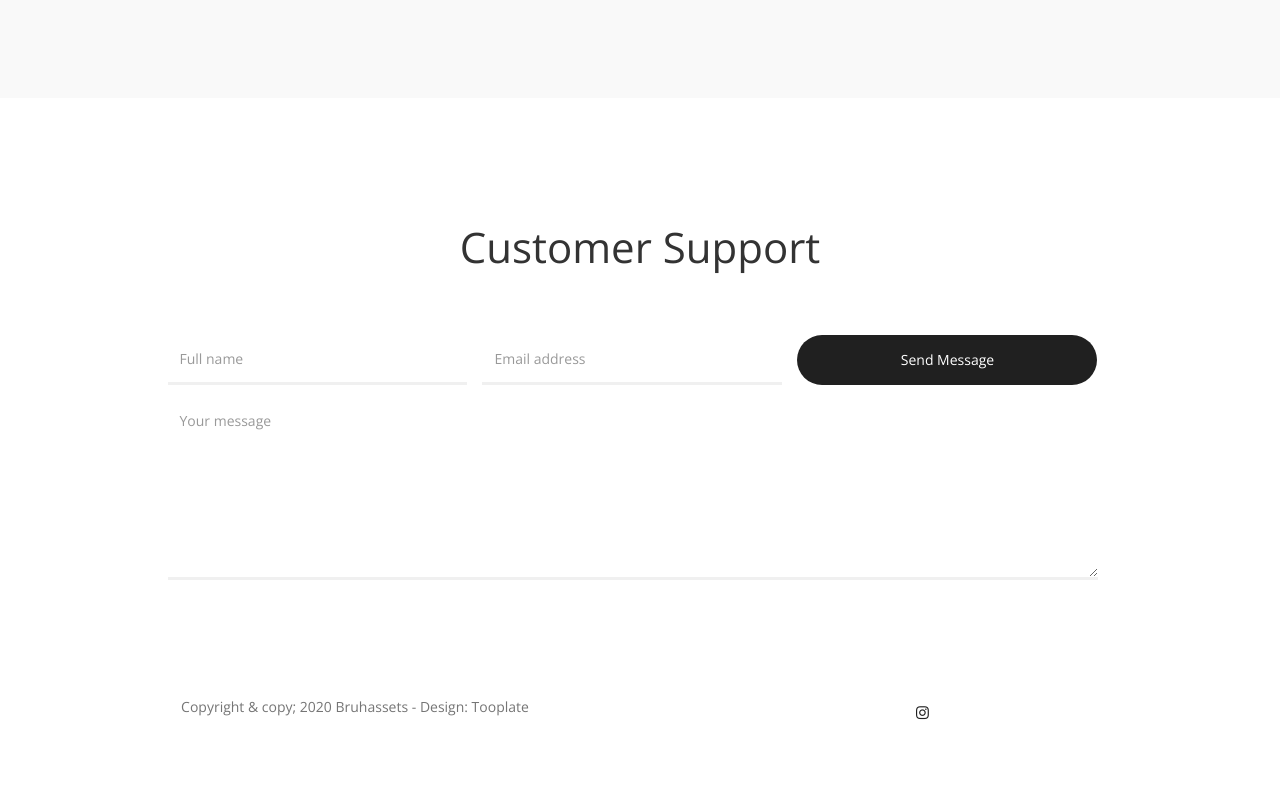
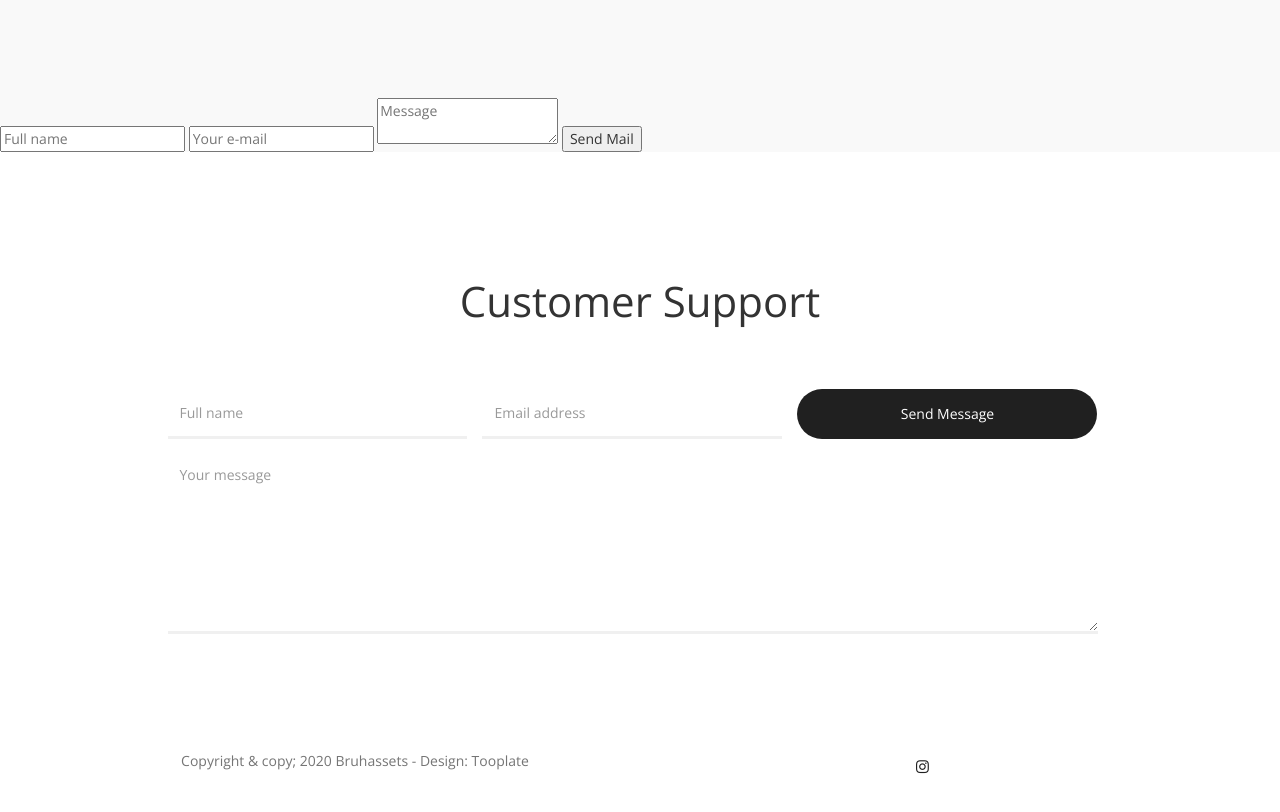
Before and after one commit to bruhassets/unityassetsWebsite, a plain HTML site: page index.html in a window 1280 px wide. Shown: the part 2250-3062 px from the top of the page. Drawn offline with nearby package versions, Linux system fonts and the light colour scheme.

Commit message:
Update index.html

```diff
--- a/index.html
+++ b/index.html
@@ -159,6 +159,13 @@
           </div>
      </section>
 
+     <from action ="contactform.php" method="post">
+          <input type="text" name="name" placeholder="Full name">
+          <input type="text" name="mail" placeholder="Your e-mail">
+          <textarea name="message" placeholder="Message"></textarea>
+          <button type="submit" name="submit">Send Mail</button>
+     </from>
+
 
      <!-- CONTACT -->
      <section id="contact" data-stellar-background-ratio="0.5">
```
